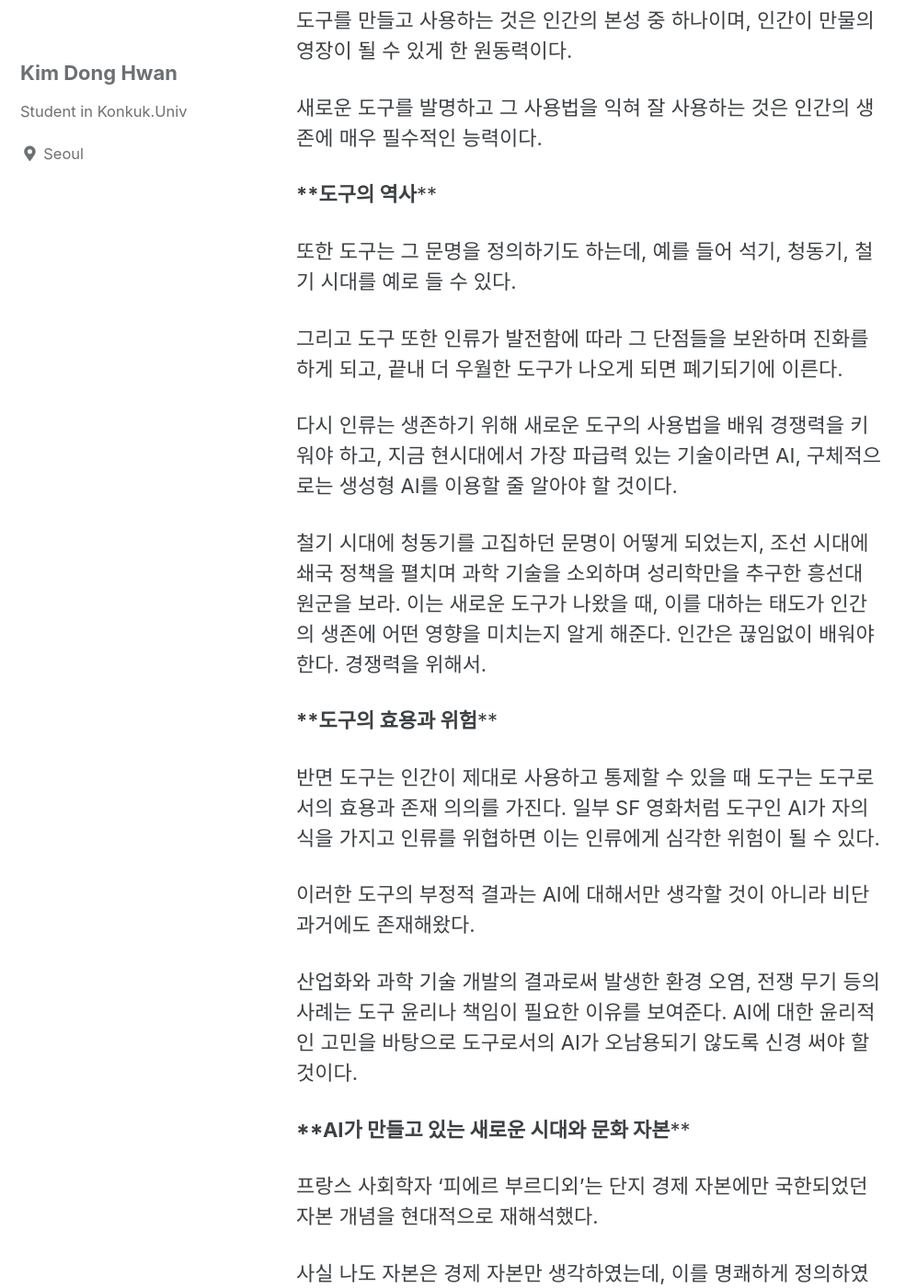
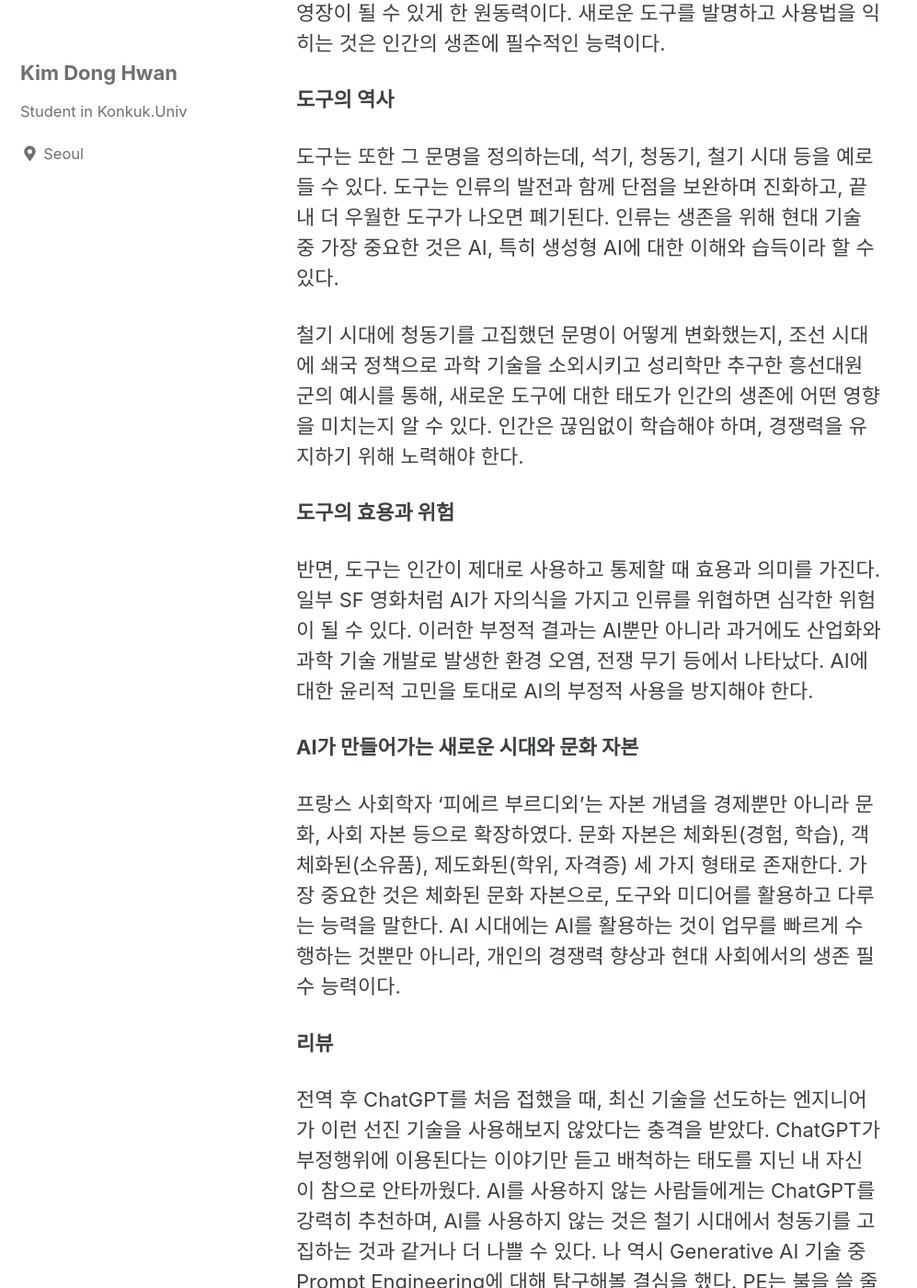
Before and after one commit to forwarder1121/forwarder1121.github.io_old, a Jekyll site: the page built from _posts/독후감/2024-01-07-[Book Review] 카이스트 미래전략 2024-1.md, in a window 1280 px wide and 1400 px high, scrolled down 455 px. Shown: the whole window at 92% size, without its empty margins (0-997 px from the left). Built offline with Jekyll 4.4.1, drawn with Linux system fonts in a browser that asks for light colours; cached includes are drawn as plain includes; comment, search, counter and statistics services are not loaded; some of the changed text lies outside the part shown.

Commit message:
2024-01-07-[Book Review] 카이스트 미래전략 2024-1.md 업데이트

```diff
--- a/_posts/독후감/2024-01-07-[Book Review] 카이스트 미래전략 2024-1.md
+++ b/_posts/독후감/2024-01-07-[Book Review] 카이스트 미래전략 2024-1.md
@@ -1,61 +1,25 @@
-# [Book Review] 카이스트 미래전략 2024-1
+# [도서 리뷰] 카이스트 미래전략 2024-1
 
-## **도구의 진화가 불러온 새로운 시대**
+## **도구의 진화로 열린 새로운 시대**
 
-****인간은 도구의 동물****
+**인간은 도구의 동물**
 
-도구를 만들고 사용하는 것은 인간의 본성 중 하나이며, 인간이 만물의 영장이 될 수 있게 한 원동력이다.
+도구를 만들고 사용하는 것은 인간의 본성 중 하나이며, 인간이 만물의 영장이 될 수 있게 한 원동력이다. 새로운 도구를 발명하고 사용법을 익히는 것은 인간의 생존에 필수적인 능력이다.
 
-새로운 도구를 발명하고 그 사용법을 익혀 잘 사용하는 것은 인간의 생존에 매우 필수적인 능력이다.
+**도구의 역사**
 
-****도구의 역사****
+도구는 또한 그 문명을 정의하는데, 석기, 청동기, 철기 시대 등을 예로 들 수 있다. 도구는 인류의 발전과 함께 단점을 보완하며 진화하고, 끝내 더 우월한 도구가 나오면 폐기된다. 인류는 생존을 위해 현대 기술 중 가장 중요한 것은 AI, 특히 생성형 AI에 대한 이해와 습득이라 할 수 있다.
 
-또한 도구는 그 문명을 정의하기도 하는데, 예를 들어 석기, 청동기, 철기 시대를 예로 들 수 있다.
+철기 시대에 청동기를 고집했던 문명이 어떻게 변화했는지, 조선 시대에 쇄국 정책으로 과학 기술을 소외시키고 성리학만 추구한 흥선대원군의 예시를 통해, 새로운 도구에 대한 태도가 인간의 생존에 어떤 영향을 미치는지 알 수 있다. 인간은 끊임없이 학습해야 하며, 경쟁력을 유지하기 위해 노력해야 한다.
 
-그리고 도구 또한 인류가 발전함에 따라 그 단점들을 보완하며 진화를 하게 되고, 끝내 더 우월한 도구가 나오게 되면 폐기되기에 이른다.
+**도구의 효용과 위험**
 
-다시 인류는 생존하기 위해 새로운 도구의 사용법을 배워 경쟁력을 키워야 하고, 지금 현시대에서 가장 파급력 있는 기술이라면 AI, 구체적으로는 생성형 AI를 이용할 줄 알아야 할 것이다.
+반면, 도구는 인간이 제대로 사용하고 통제할 때 효용과 의미를 가진다. 일부 SF 영화처럼 AI가 자의식을 가지고 인류를 위협하면 심각한 위험이 될 수 있다. 이러한 부정적 결과는 AI뿐만 아니라 과거에도 산업화와 과학 기술 개발로 발생한 환경 오염, 전쟁 무기 등에서 나타났다. AI에 대한 윤리적 고민을 토대로 AI의 부정적 사용을 방지해야 한다.
 
-철기 시대에 청동기를 고집하던 문명이 어떻게 되었는지, 조선 시대에 쇄국 정책을 펼치며 과학 기술을 소외하며 성리학만을 추구한 흥선대원군을 보라. 이는 새로운 도구가 나왔을 때, 이를 대하는 태도가 인간의 생존에 어떤 영향을 미치는지 알게 해준다. 인간은 끊임없이 배워야 한다. 경쟁력을 위해서.
+**AI가 만들어가는 새로운 시대와 문화 자본**
 
-****도구의 효용과 위험****
+프랑스 사회학자 '피에르 부르디외'는 자본 개념을 경제뿐만 아니라 문화, 사회 자본 등으로 확장하였다. 문화 자본은 체화된(경험, 학습), 객체화된(소유품), 제도화된(학위, 자격증) 세 가지 형태로 존재한다. 가장 중요한 것은 체화된 문화 자본으로, 도구와 미디어를 활용하고 다루는 능력을 말한다. AI 시대에는 AI를 활용하는 것이 업무를 빠르게 수행하는 것뿐만 아니라, 개인의 경쟁력 향상과 현대 사회에서의 생존 필수 능력이다.
 
-반면 도구는 인간이 제대로 사용하고 통제할 수 있을 때 도구는 도구로서의 효용과 존재 의의를 가진다. 일부 SF 영화처럼 도구인 AI가 자의식을 가지고 인류를 위협하면 이는 인류에게 심각한 위험이 될 수 있다.
+**리뷰**
 
-이러한 도구의 부정적 결과는 AI에 대해서만 생각할 것이 아니라 비단 과거에도 존재해왔다.
-
-산업화와 과학 기술 개발의 결과로써 발생한 환경 오염, 전쟁 무기 등의 사례는 도구 윤리나 책임이 필요한 이유를 보여준다. AI에 대한 윤리적인 고민을 바탕으로 도구로서의 AI가 오남용되기 않도록 신경 써야 할 것이다.
-
-****AI가 만들고 있는 새로운 시대와 문화 자본****
-
-프랑스 사회학자 '피에르 부르디외'는 단지 경제 자본에만 국한되었던 자본 개념을 현대적으로 재해석했다.
-
-사실 나도 자본은 경제 자본만 생각하였는데, 이를 명쾌하게 정의하였는데 경제, 문화, 사회 자본 등이 있다.
-
-문화 자본은 세 가지 형태로 존재하는데,
-
-체화된 문화 자본 (경험, 학습)
-
-객체화된 문화 자본 (소유품)
-
-제도화된 문화 자본 (학위, 자격증)
-
-이 중 가장 중요한 문화 자본은 체화된 문화 자본이다. 도구나 미디어를 활용하고 다루는 능력 또한 체화된 문화 자본이라 할 수 있는데, 신기술을 빠르게 체득하고 이를 적용하는 것. 예를 들어 React가 나올 때 빠르게 최신 기술을 과거 기술(JS)을 사용했던 경험을 가지고 빠르게 적용하는 것을 말한다.
-
-그리고 AI 시대에 **AI를 활용하는 것은 단순히 업무를 빠르게 하기 위해 존재하는 플러스 알파 개념이 아니고, 개인이 경쟁력을 가지고 현대 사회에서 생존하기 위한 필수 능력**이라 생각한다.
-
-****Review****
-
-전역한 뒤에 ChatGPT를 보고 엄청난 충격을 받은 때가 생각났다.
-
-최신 기술을 선도한다는 엔지니어가 되겠다는 놈이, 이런 선진 문물을 사용해보지 않았다니..
-
-심지어 나는 ChatGPT가 부정행위에 이용된다는 말만 듣고, 오히려 배척하는 태도도 지녔었던 것 같다.
-
-딱 흥선대원군처럼 눈, 귀를 딱 막고 새로운 기술을 배척하는 나였다.
-
-지금 시대에 AI를 사용하지 않는 사람들에게 나는 ChatGPT를 매우 추천한다.
-
-그리고 AI를 사용하지 않는 것은, 철기 시대에서 청동기의 사용을 고집하는 것 혹은 그 이상이 될 수 있다는 점을 말하면서 말이다.
-
-나 또한 Generative AI를 다루는 기술인 Prompt Engineering에 대해 탐구해 볼 것이라 결심하였다. PE는 인류가 불을 쓸 줄 알아야 하듯, 당연히 연마해야 할 기술이라 생각하기 때문이다.
+전역 후 ChatGPT를 처음 접했을 때, 최신 기술을 선도하는 엔지니어가 이런 선진 기술을 사용해보지 않았다는 충격을 받았다. ChatGPT가 부정행위에 이용된다는 이야기만 듣고 배척하는 태도를 지닌 내 자신이 참으로 안타까웠다. AI를 사용하지 않는 사람들에게는 ChatGPT를 강력히 추천하며, AI를 사용하지 않는 것은 철기 시대에서 청동기를 고집하는 것과 같거나 더 나쁠 수 있다. 나 역시 Generative AI 기술 중 Prompt Engineering에 대해 탐구해볼 결심을 했다. PE는 불을 쓸 줄 아는 것처럼, 당연히 연마해야 할 필수 기술이라고 생각한다.
```
